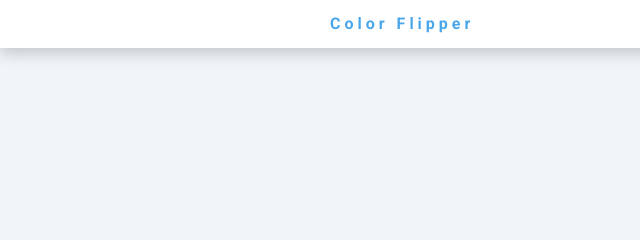
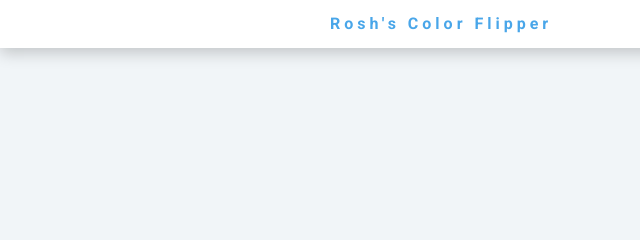
Before and after one commit to RoshRoslin/ColorFlipper, a plain HTML site: page hex.html in a window 1280 px wide. Shown: the top 240 px of the page, 0-640 px from the left. Drawn offline with nearby package versions, Linux system fonts and the light colour scheme.

Commit message:
updated Hex.html

```diff
--- a/hex.html
+++ b/hex.html
@@ -13,7 +13,7 @@
   <body>
     <nav>
       <div class="nav-center">
-        <h4>color flipper</h4>
+        <h4>Rosh's color flipper</h4>
         <ul class="nav-links">
           <li><a href="index.html">simple</a></li>
           <li><a href="hex.html">hex</a></li>
```
